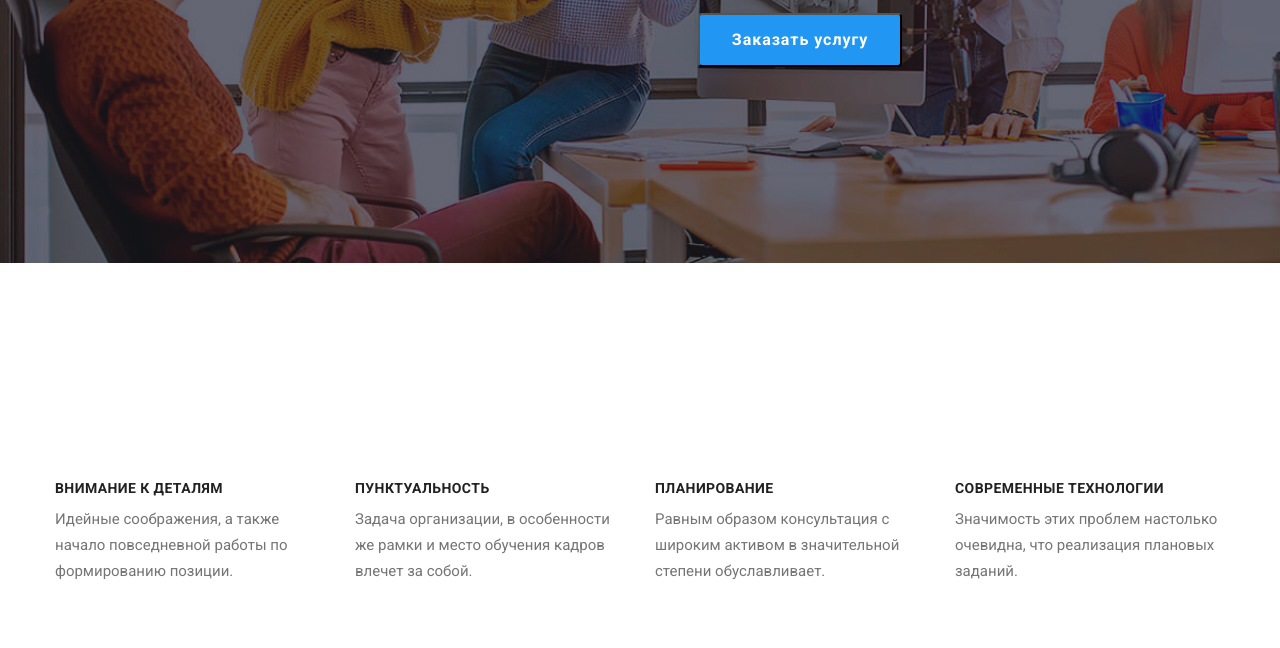
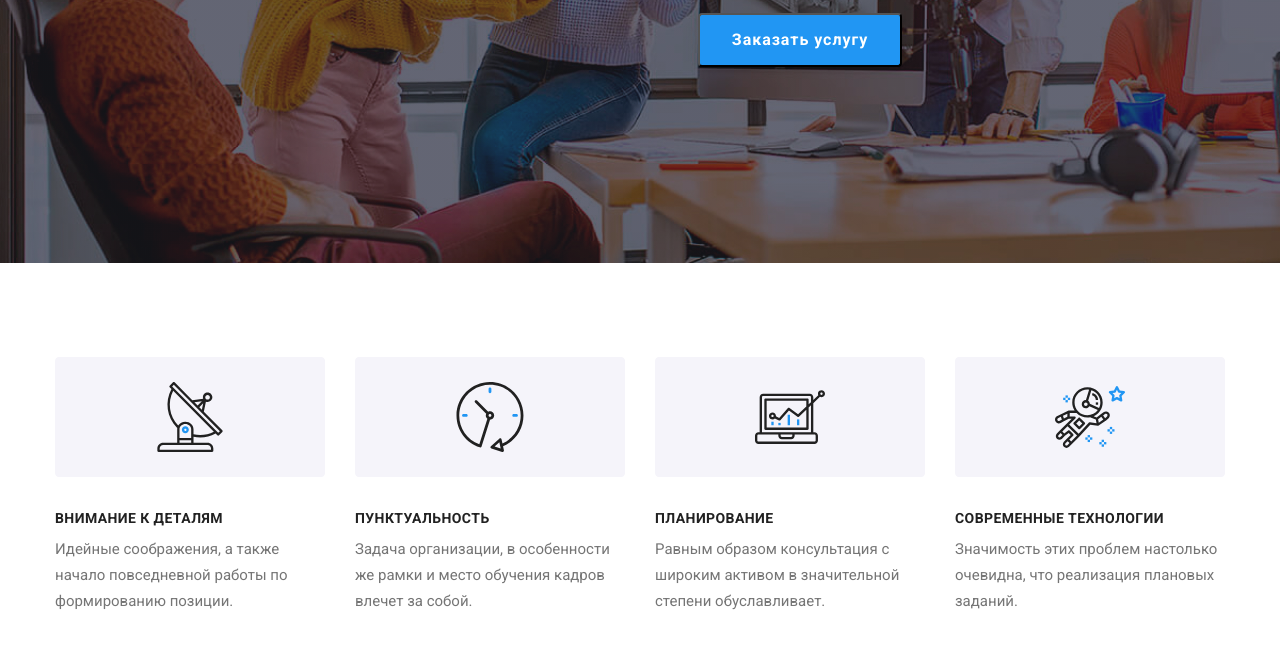
Before and after one commit to DimeHetMax/goit-markup-hw-04., a plain HTML site: page index.html in a window 1280 px wide. Shown: the part 418-1066 px from the top of the page. Drawn offline with nearby package versions, Linux system fonts and the light colour scheme.

Commit message:
finishing

```diff
--- a/css/styles.css
+++ b/css/styles.css
@@ -195,6 +195,10 @@ body {
 }
 .section-lead-list-pic {
   display: flex;
+  margin-bottom: 30px;
+}
+.section-lead-item-pic:not(:last-child) {
+  margin-right: 30px;
 }
 .section-lead-list {
   list-style-type: none;
--- a/index.html
+++ b/index.html
@@ -59,17 +59,17 @@
             <div class="section-lead-wrapper container-settings">
                 <h2 class="section-lead-header">Наши преимущества</h2>
                 <ul class="section-lead-list-pic list">
-                    <li><svg class="section-lead-pic" width="270" height="120">
-                        <use href="./images/group1"></use>
+                    <li class="section-lead-item-pic"><svg class="section-lead-pic" width="270" height="120">
+                        <use href="./images/sprite.svg#icon-Group1"></use>
                     </svg></li>
-                    <li><svg class="section-lead-pic" width="270" height="120">
-                            <use href="./images/group2"></use>
+                    <li class="section-lead-item-pic"><svg class="section-lead-pic" width="270" height="120">
+                            <use href="./images/sprite.svg#icon-Group2"></use>
                         </svg></li>
-                    <li><svg class="section-lead-pic" width="270" height="120">
-                            <use href="./images/group3"></use>
+                    <li class="section-lead-item-pic"><svg class="section-lead-pic" width="270" height="120">
+                            <use href="./images/sprite.svg#icon-Group3"></use>
                         </svg></li>
-                    <li><svg class="section-lead-pic" width="270" height="120">
-                            <use href="./images/group4"></use>
+                    <li class="section-lead-item-pic"><svg class="section-lead-pic" width="270" height="120">
+                            <use href="./images/sprite.svg#icon-Group4"></use>
                         </svg></li>
                 </ul>
                 <ul class="section-lead-list">
```
